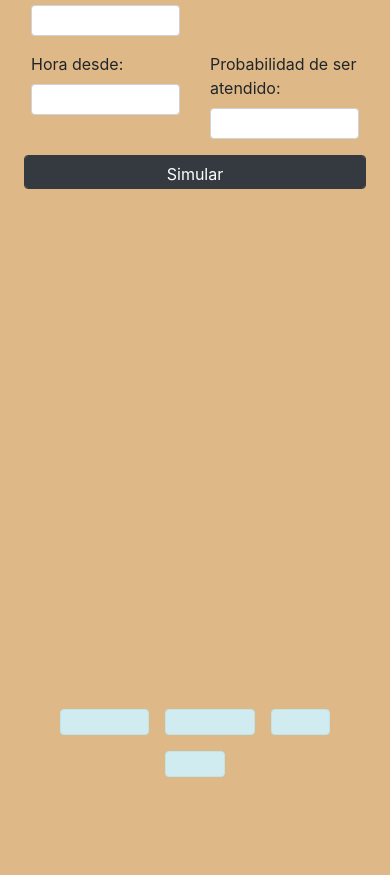
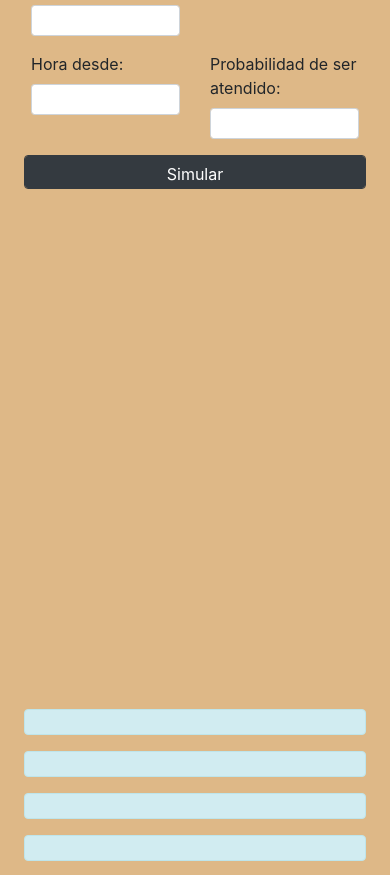
Before and after one commit to tomasDelizia/TP4-Simulacion, a website: page index.html in a window 390 px wide. Shown: the part 225-1100 px from the top of the page. Before the commit the page ends 1034 px from the top, so only its background shows below. Drawn offline with nearby package versions, Linux system fonts and the light colour scheme.

Commit message:
3 files modified

```diff
--- a/MCLoteria.ts
+++ b/MCLoteria.ts
@@ -29,6 +29,8 @@ export class MCLoteria {
       hora = [i];
 
       const cantLlamados: number = this.getRndPoisson(lambda);
+      hora.push(cantLlamados);
+
       let ingresoHora: number = 0;
 
       // Iteramos mientras haya llamados.
--- a/index.html
+++ b/index.html
@@ -89,10 +89,10 @@
         </div>
 
         <div class="mb-3 mx-3 row justify-content-center text-center">
-          <div class="col-3  alert alert-info mx-2" role="alert" id="alertResIngresoPorHora"></div>
-          <div class="col-3 alert alert-info mx-2" role="alert" id="alertResIngresoComision"></div>
-          <div class="col-2 alert alert-info mx-2" role="alert" id="alertResIngresoMaximo"></div>
-          <div class="col-2 alert alert-info mx-2" role="alert" id="alertResIngresoMinimo"></div>
+          <div class="col-md-3  alert alert-info mx-2" role="alert" id="alertResIngresoPorHora"></div>
+          <div class="col-md-3 alert alert-info mx-2" role="alert" id="alertResIngresoComision"></div>
+          <div class="col-md-2 alert alert-info mx-2" role="alert" id="alertResIngresoMaximo"></div>
+          <div class="col-md-2 alert alert-info mx-2" role="alert" id="alertResIngresoMinimo"></div>
         </div>
       </div>
 
```
Also changed, not shown: HTMLUtils.ts (+7 -2 lines).
